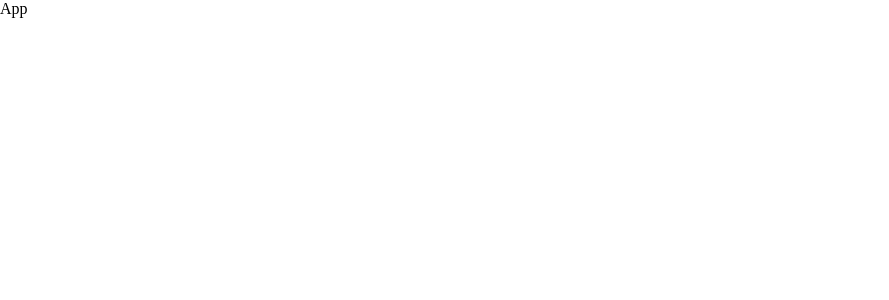
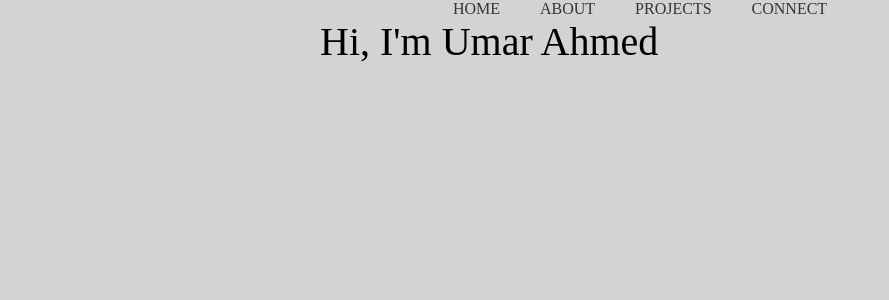
Before and after one commit to umar-ahmed1/react-portfolio, a React (Create React App) app: page / in a window 1280 px wide. Shown: the top 300 px of the page, without its empty margins (0-889 px from the left). Built offline with nearby package versions, Linux system fonts and the light colour scheme; the HTML template or start-up script is replaced by a standard one.

Commit message:
basic file structure,layout created

```diff
--- a/src/App.js
+++ b/src/App.js
@@ -1,10 +1,13 @@
 import React from 'react'
+import NavBar from './components/NavBar/NavBar'
+import About from './components/About/About'
 
 function App() {
   return (
-    <div className="App">
-      App
-    </div>
+    <>
+      <NavBar/>
+      <About/>
+    </>
   );
 }
 
--- /dev/null
+++ b/src/components/About/About.css
@@ -0,0 +1,5 @@
+.about{
+    margin-left:25%;
+    margin-right:25;
+    font-size:40px;
+}
--- /dev/null
+++ b/src/components/About/About.js
@@ -0,0 +1,11 @@
+import React from 'react'
+import './About.css'
+
+export default function About()  {
+ return (
+    <section className="about">
+        <div>Hi, I'm Umar Ahmed</div>
+
+    </section>
+  )
+}
--- /dev/null
+++ b/src/components/NavBar/NavBar.css
@@ -0,0 +1,12 @@
+
+.navbar{
+    display:flex;
+    justify-content:center;
+    align-items:center;
+    color:rgb(53, 53, 53);
+}
+
+.navbar div{
+    margin-right:20px;
+    margin-left:20px;
+}
--- /dev/null
+++ b/src/components/NavBar/NavBar.js
@@ -0,0 +1,13 @@
+import React from 'react'
+import './NavBar.css'
+
+export default function NavBar() {
+  return (
+    <nav className="navbar">
+        <div className="nav-home">HOME</div>
+        <div className="nav-about">ABOUT</div>
+        <div className="nav-projects">PROJECTS</div>
+        <div className="nav-connect">CONNECT</div>
+    </nav>
+  )
+}
--- a/src/index.css
+++ b/src/index.css
@@ -6,3 +6,7 @@
   box-sizing:border-box;
   list-style:none;
 }
+
+body{
+  background-color:rgb(211, 211, 211);
+}
```
Also changed, not shown: src/components/Connect/Connect.css (added), src/components/Connect/Connect.js (added), src/components/Home/Home.css (added), src/components/Home/Home.js (added).
